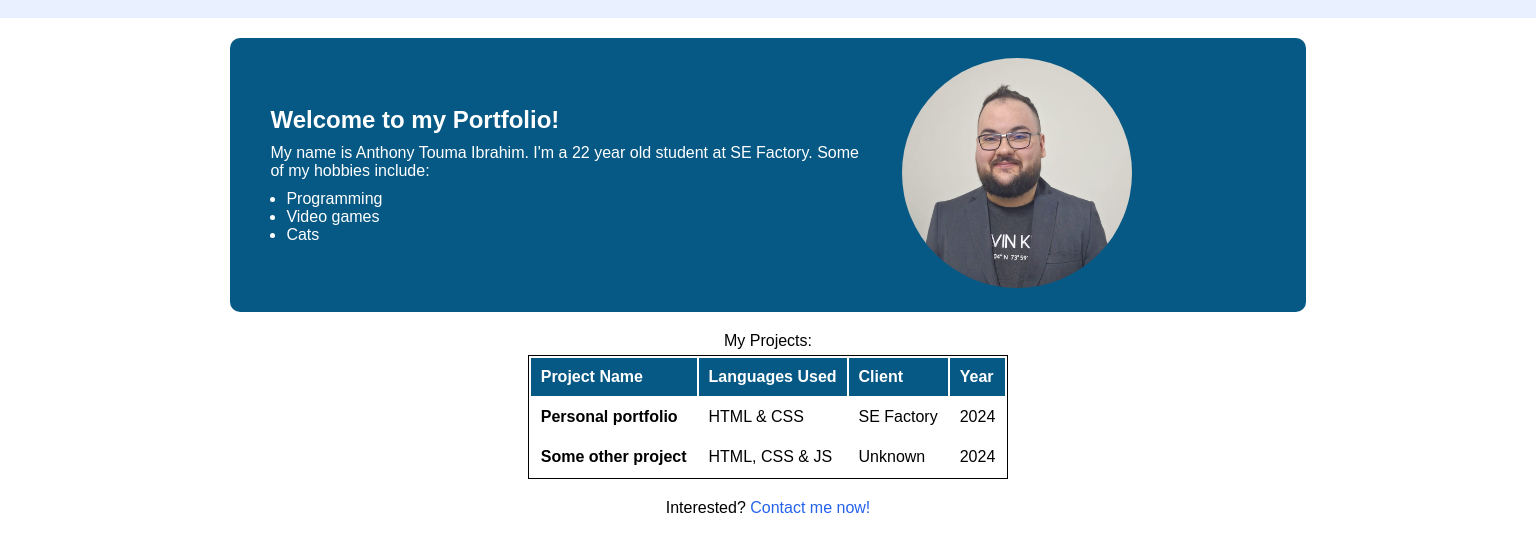
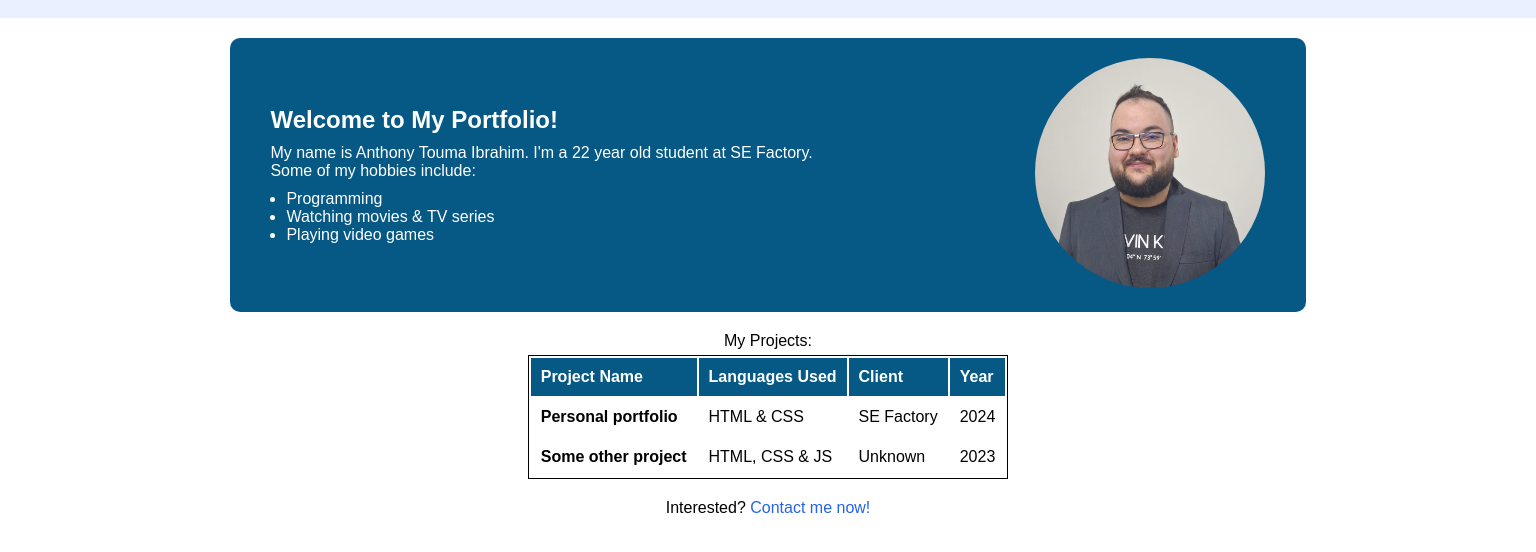
Before and after one commit to anthonytoumaibrahim/personal-portfolio, a plain HTML site: page index.html in a window 1536 px wide. Shown: the part 50-602 px from the top of the page. Drawn offline with Linux system fonts and the light colour scheme.

Commit message:
Improved portfolio picture alignment

```diff
--- a/index.html
+++ b/index.html
@@ -19,15 +19,15 @@
 
     <section class="portfolio-card primary-bg">
       <div class="portfolio-description">
-        <h1 class="margin-bottom-small">Welcome to my Portfolio!</h1>
+        <h1 class="margin-bottom-small">Welcome to My Portfolio!</h1>
         <p>
           My name is Anthony Touma Ibrahim. I'm a 22 year old student at SE
           Factory. Some of my hobbies include:
         </p>
         <ul class="hobbies-list">
           <li>Programming</li>
-          <li>Video games</li>
-          <li>Cats</li>
+          <li>Watching movies & TV series</li>
+          <li>Playing video games</li>
         </ul>
       </div>
       <div class="portfolio-pic">
@@ -58,7 +58,7 @@
               <td class="text-bold">Some other project</td>
               <td>HTML, CSS & JS</td>
               <td>Unknown</td>
-              <td>2024</td>
+              <td>2023</td>
             </tr>
           </tbody>
         </table>
--- a/styles/pages/index.css
+++ b/styles/pages/index.css
@@ -16,7 +16,13 @@
 }
 .portfolio-description {
   width: 60%;
-  margin-right: 30px;
+  padding-right: 30px;
+}
+@media (min-width: 1376px) {
+  .portfolio-pic {
+    width: 39.5%;
+    text-align: right;
+  }
 }
 .portfolio-pic img {
   width: 230px;
```
